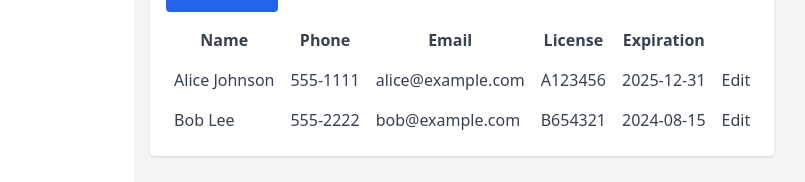
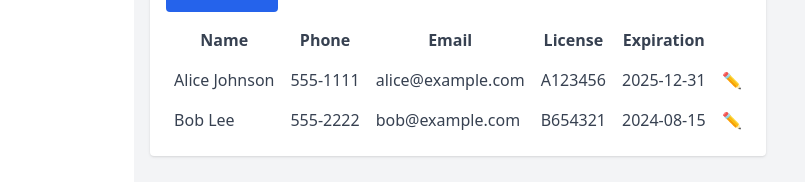
Before and after one commit to Gilblasse/Dispatch-System, a React (Vite) app: page / in a window 1280 px wide. Shown: the part 388-570 px from the top of the page, without its empty margins (0-805 px from the left). Built offline with nearby package versions, Linux system fonts and the light colour scheme.

Commit message:
Move new driver row to bottom and replace edit text with icon

```diff
--- a/src/components/DriverManager.tsx
+++ b/src/components/DriverManager.tsx
@@ -119,8 +119,6 @@ export const DriverManager: React.FC<Props> = ({ drivers, addDriver, updateDrive
           </tr>
         </thead>
         <tbody>
-          {newDriver &&
-            renderRowInputs(newDriver, setNewDriver, handleSaveNew, handleCancelNew)}
           {drivers.map(d =>
             editingId === d.id && editData ? (
               renderRowInputs(editData, setEditData, handleSaveEdit, handleCancelEdit)
@@ -132,13 +130,15 @@ export const DriverManager: React.FC<Props> = ({ drivers, addDriver, updateDrive
                 <td className="p-2">{d.license}</td>
                 <td className="p-2">{d.licenseExpiration}</td>
                 <td className="p-2">
-                  <button className="text-blue-600" onClick={() => handleEdit(d)}>
-                    Edit
+                  <button className="text-blue-600" onClick={() => handleEdit(d)} title="Edit">
+                    ✏️
                   </button>
                 </td>
               </tr>
             )
           )}
+          {newDriver &&
+            renderRowInputs(newDriver, setNewDriver, handleSaveNew, handleCancelNew)}
         </tbody>
       </table>
     </div>
```
